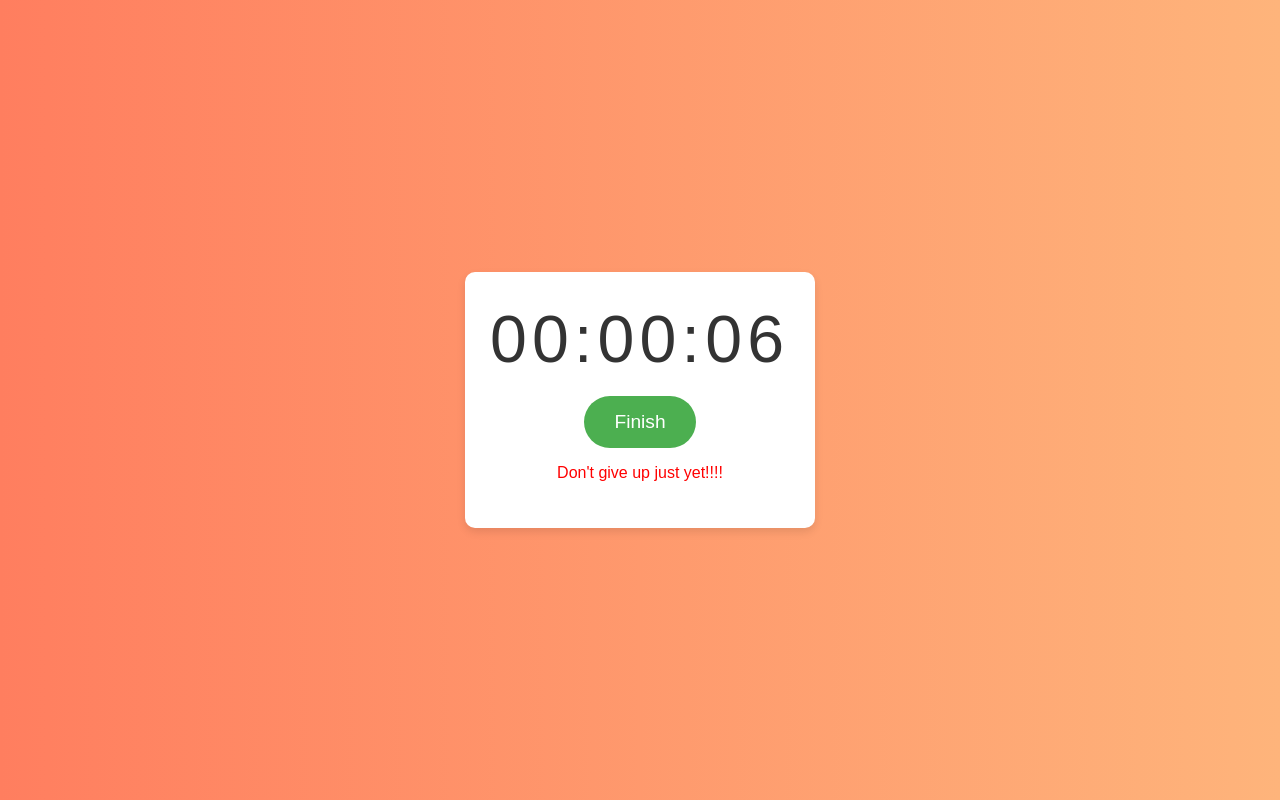
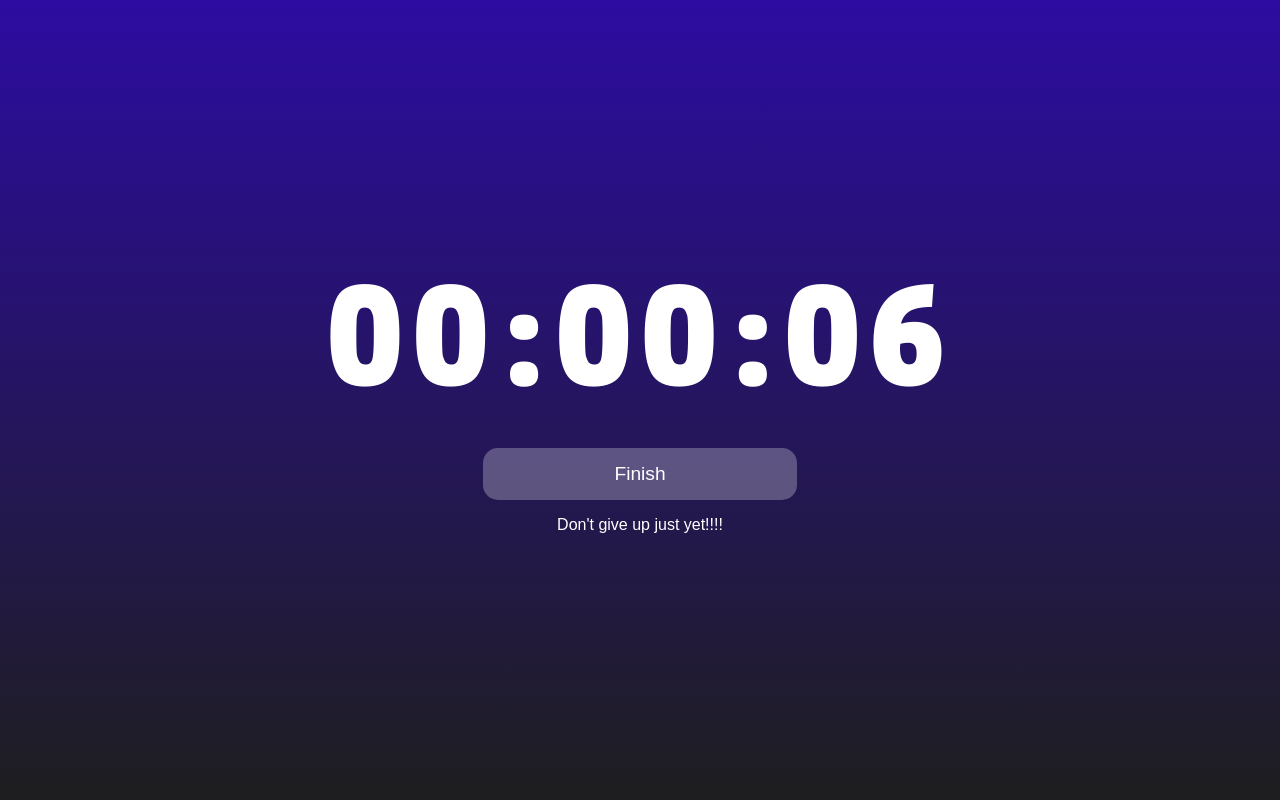
Before and after one commit to hunggiadao/multidiscproj, a Flask app: page /startsession in a window 1280 px wide. Run offline with Flask 3, Linux system fonts and the light colour scheme; a user stored in the database is signed in; data comes from the database, SQL or seed files in the repository; both versions use the stored data as it was after the commit.

Commit message:
conflict solving

```diff
--- a/app.py
+++ b/app.py
@@ -21,7 +21,7 @@ import arduino_cloud
 
 app = Flask(__name__)
 
-app.config["PERMANENT_SESSION_LIFETIME"] = timedelta(minutes=30)
+app.config["PERMANENT_SESSION_LIFETIME"] = timedelta(minutes=1)
 app.config["SESSION_TYPE"] = "filesystem"
 Session(app)
 connection = sqlite3.connect("track_me_run.db")
--- a/templates/startsession.html
+++ b/templates/startsession.html
@@ -3,11 +3,14 @@
 <head>
     <meta charset="UTF-8">
     <meta name="viewport" content="width=device-width, initial-scale=1.0">
-    <title>Professional Clock Webpage</title>
+    <title>My Workout</title>
+    <link rel="preconnect" href="https://fonts.googleapis.com">
+    <link rel="preconnect" href="https://fonts.gstatic.com" crossorigin>
+    <link href="https://fonts.googleapis.com/css2?family=Passion+One&display=swap" rel="stylesheet">
     <style>
         body {
             font-family: 'Arial', sans-serif;
-            background: linear-gradient(to right, #ff7e5f, #feb47b);
+            background: linear-gradient(#2c0ca1, #1e1e1f);
             display: flex;
             justify-content: center;
             align-items: center;
@@ -16,36 +19,41 @@
         }
 
         .container {
-            background: #fff;
-            padding: 30px;
-            box-shadow: 0 4px 8px rgba(0, 0, 0, 0.1);
-            border-radius: 10px;
             text-align: center;
             position: fixed;
         }
 
+        .container p{
+            text-align:center;
+            color:white;
+        }
+
         .clock {
-            font-size: 4rem;
-            color: #333;
+            font-family: "Passion One", sans-serif;
+            font-weight: 400;
+            font-style: normal;
+            font-size: 10rem;
+            color: #ffffff;
             margin-bottom: 20px;
-            letter-spacing: 5px;
+            letter-spacing: 10px;
             animation: pulse 1s infinite;
         }
 
         .btn-finish {
-            background: #4CAF50;
+            background: rgba(255, 255, 255, 0.265);
             color: white;
             border: none;
+            width: 50%;
             padding: 15px 30px;
             font-size: 1.2rem;
-            border-radius: 50px;
+            border-radius: 15px;
             cursor: pointer;
             transition: background 0.3s, transform 0.3s;
         }
 
         .btn-finish:hover {
-            background: #45A049;
-            transform: scale(1.1);
+            background: rgba(255, 255, 255, 0.505);
+            transform: scale(1);
         }
 
         @keyframes fadeIn {
@@ -53,11 +61,11 @@
             to { opacity: 1; }
         }
 
-        @keyframes pulse {
+        /* @keyframes pulse {
             0% { transform: scale(1); }
             50% { transform: scale(1.05); }
             100% { transform: scale(1); }
-        }
+        } */
     </style>
 </head>
 <body>
@@ -67,7 +75,7 @@
             <button type="submit" class="btn-finish">Finish</button>
         </form>
         {%if not first_time%}
-        <p style="text-align:center; color:red">Don't give up just yet!!!!</p>
+        <p>Don't give up just yet!!!!</p>
         {% endif %}
     </div>
 
```
Also changed, not shown: track_me_run.db, 6 other files.
